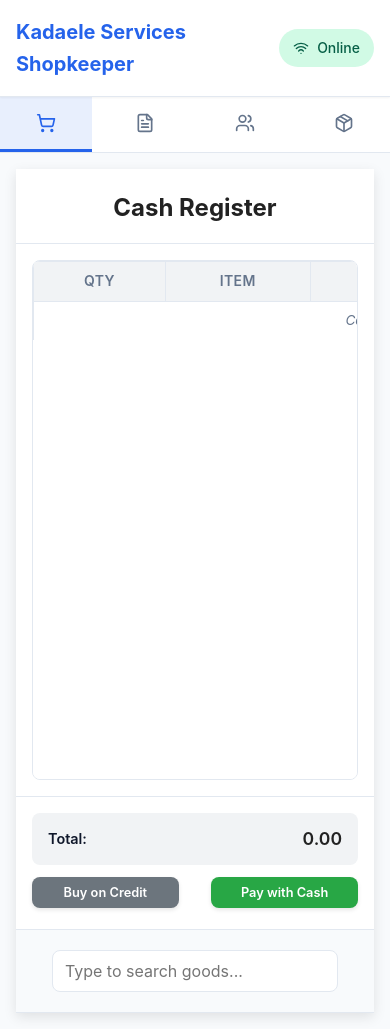
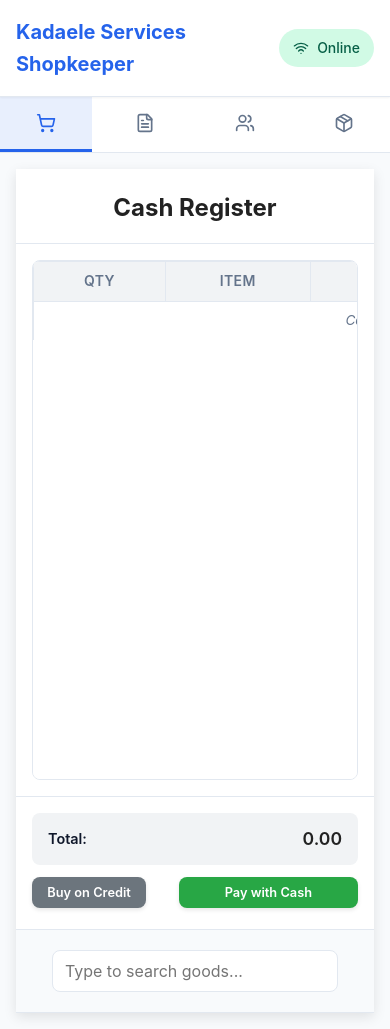
Before and after one commit to sinitasaare/kadaele-shopkeeper2, a React (Vite) app: page / in a window 390 px wide. Built offline with nearby package versions, Linux system fonts and the light colour scheme; the HTML template or start-up script is replaced by a standard one.

Commit message:
Update CashRegister.css
width of the "Buy on Credit" button is reduced by 10% its current width

```diff
--- a/src/screens/CashRegister.css
+++ b/src/screens/CashRegister.css
@@ -480,7 +480,7 @@
   background-color: #0056b3;
 }
 
-/* Responsive Design - FIXED BUTTONS */
+/* Responsive Design - Buy on Credit 35% on mobile */
 @media (max-width: 768px) {
   .container {
     max-width: 100%;
@@ -495,14 +495,19 @@
     width: 80%;
   }
 
-  /* ✅ Buttons STAY HORIZONTAL 45% width on portrait */
+  /* ✅ Buttons STAY HORIZONTAL */
   .payment-buttons {
     gap: 8px;
   }
 
-  .btn-pay-cash,
+  .btn-pay-cash {
+    flex: 0 0 55%; /* Cash takes more space */
+    padding: 8px 12px;
+    font-size: 0.8rem;
+  }
+
   .btn-pay-credit {
-    flex: 0 0 45%;
+    flex: 0 0 35%; /* Credit 10% narrower (35% instead of 45%) */
     padding: 8px 12px;
     font-size: 0.8rem;
   }
```
